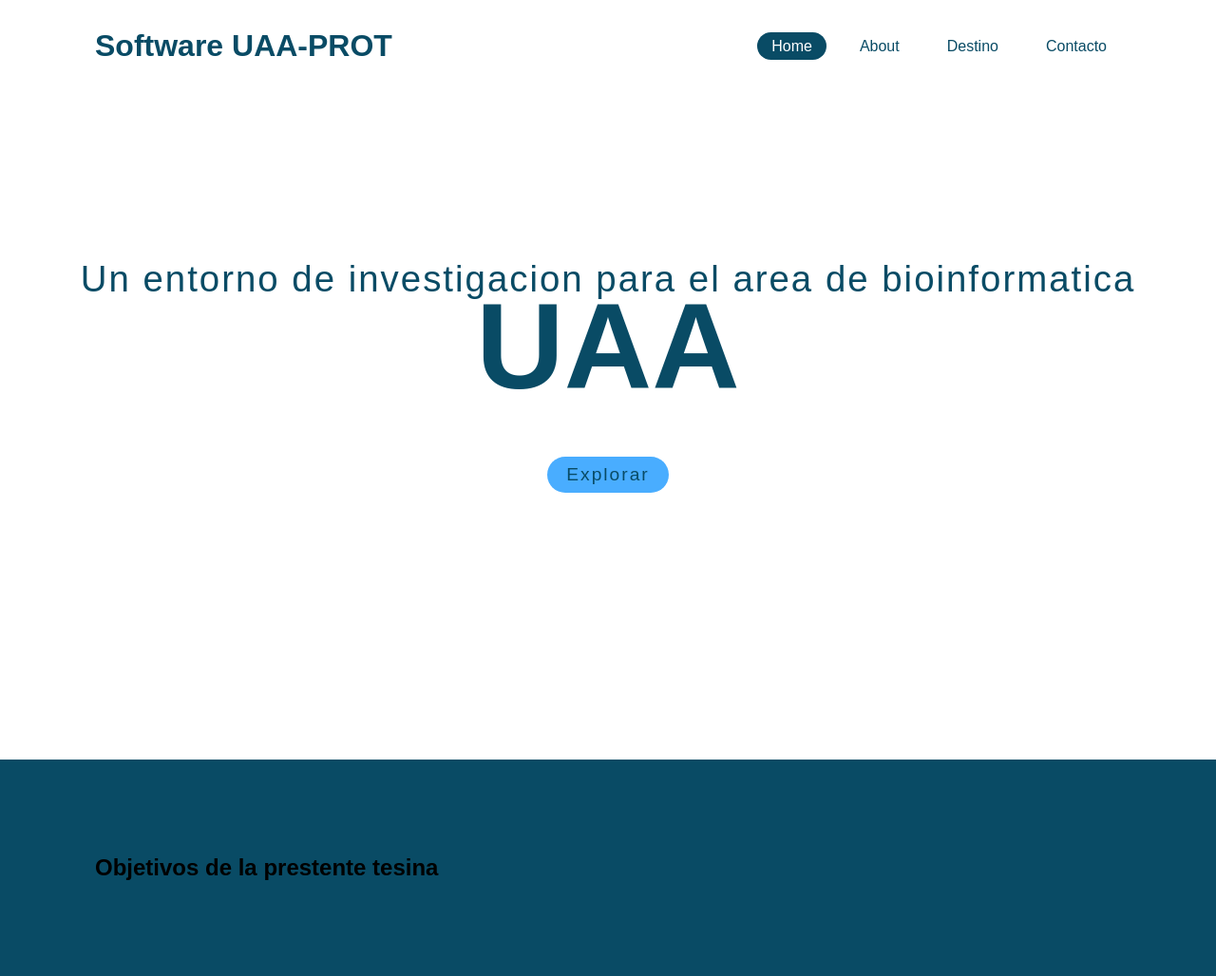
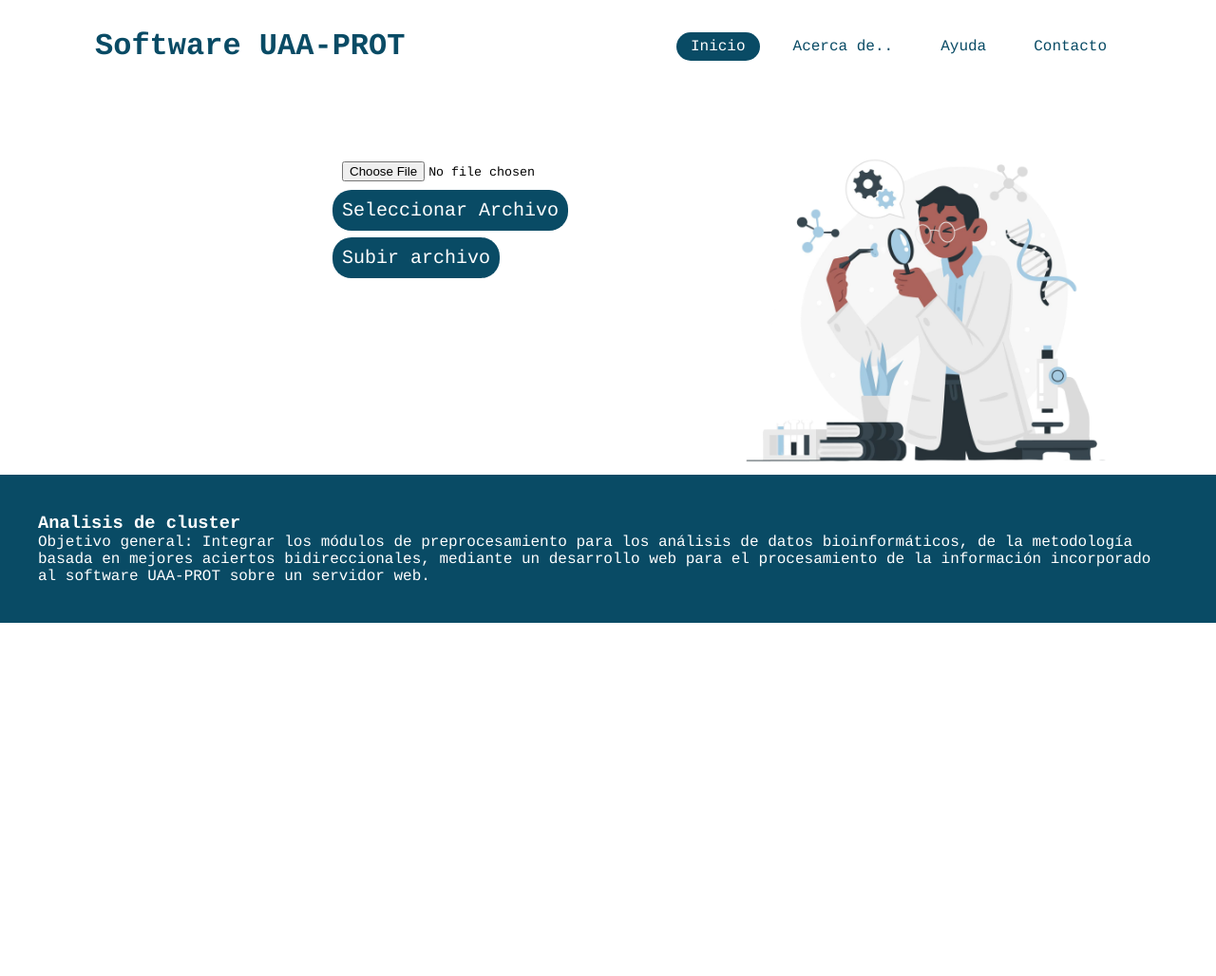
Before and after one commit to RamMG21/UAA-PROT-V1.0, a plain HTML site: page Mesa_De_Trabajo/index.html in a window 1280 px wide. Shown: the whole page at 95% size. After the commit the page ends 800 px from the top, so only its background shows below. Drawn offline with Linux system fonts and the light colour scheme.

Commit message:
front a su 60%
ahi va ya la tesina

```diff
--- a/Mesa_De_Trabajo/estilo.css
+++ b/Mesa_De_Trabajo/estilo.css
@@ -1,18 +1,13 @@
-
-*{
+*
+{
     margin: 0;
     padding: 0;
     box-sizing: border-box;
-    font-family: 'Poppins', sans-serif;
+    font-family: courier;
 }
 
-body {
-    overflow: hidden;
-    background-color: #fff
 
-}
-
-#header
+#encabezado
 {
     position: absolute;
     top: 0;
@@ -22,90 +17,112 @@ body {
     display: flex;
     justify-content: space-between;
     align-items:center;
-
 }
 
-#header .logo {
+#encabezado .logo {
     color: #094b65;
     font-weight: 700;
     font-size: 2em;
     text-decoration:none;
 }
 
-#header ul{
+#encabezado ul{
     display: flex;
     justify-content:center;
     align-items:center;
 }
 
-#header ul li{
+#encabezado ul li{
 
     list-style: none;
     margin-left:20px;
 }
 
-#header ul li a {
+#encabezado ul li a {
     text-decoration: none;
     padding: 6px 15px;
     color: #094b65;
     border-radius: 20px;
 }
 
-#header ul li a:hover,
-#header ul li a.active
+#encabezado ul li a:hover,
+#encabezado ul li a.active
 {
     background: #094b65;
     color: #fff;
 }
 
-section
+#contenedor1
 {
-    position: relative;
-    width: 100%;
-    min-height: 100vh;
-    display: flex;
-    justify-content: center;
-    align-items:center;
+    position: absolute;
+    top: 500px;
+    left: 0px;
+    padding: 40px;
+    background: #094b65;
+}
+ h3, p
+{
+    color: #fff;
+}
+
+.entrada_archivo
+{
+    border: 0;
+    outline: none;
+    position: absolute;
+    text-decoration: none;
+    top: 170px;
+    left: 360px;
+    background-color: #fff;
 
 }
 
-section #text
+
+
+#contenedor_archivos
 {
-    position:absolute;
+    position: absolute;
+    top: 100px;
+    left: 100px;
+    text-decoration: none;
+    padding: 6px 15px;
     color: #094b65;
-    font-size: 10vw;
-    text-align: center;
-    line-height:  0.55em;
-    transform: translateY(-50%);
+    border-radius: 20px;
 }
 
-section #text span
+.boton_subir
 {
-    font-size: 0.30em;
-    letter-spacing: 2px;
-    font-weight: 400;
-}
-
-#btn
-{
-
-        text-decoration:none;
-        display: inline-block;
-        padding: 8px 20px;
-        background: rgb(73, 173, 255);
-        color: #094b65;
-        font-size: 1.2em;
-        font-weight: 500;
-        letter-spacing: 2px;
-        border-radius: 40px;
-        transform: translateY(100px);
+    position: absolute;
+    top: 250px;
+    left: 350px;
+    text-decoration: none;
+    padding: 10px;
+    font-size: 20px;
+    border-radius: 20px;
+    background: #094b65;
+    color: #fff;
 
 }
 
-.sec
+#investigador
 {
-    position: relative;
-    padding: 100px;
-    background: #094b65;
+    width: 450px;
+    position: absolute;
+    top: 100px;
+    left: 750px;
 
 }
+
+
+.boton_seleccionar
+{
+    position: absolute;
+    top: 200px;
+    left: 350px;
+    text-decoration: none;
+    padding: 10px;
+    font-size: 20px;
+    border-radius: 20px;
+    background: #094b65;
+    color: #fff;
+}
--- a/Mesa_De_Trabajo/index.html
+++ b/Mesa_De_Trabajo/index.html
@@ -1,34 +1,47 @@
 <!DOCTYPE html>
 <html lang="en">
 <head>
-    <meta charset="UTF-8">
-    <meta http-equiv="X-UA-Compatible" content="IE=edge">
-    <meta name="viewport" content="width=device-width, initial-scale=1.0">
-    <link href="estilo.css" rel="stylesheet">
-    <title>Mesa de Trabajo</title>
+  <meta charset="UTF-8">
+  <meta http-equiv="X-UA-Compatible" content="IE=edge">
+  <meta name="viewport" content="width=device-width, initial-scale=1.0">
+  <link href="estilo.css" rel="stylesheet">
+  <title>Document</title>
 </head>
 <body>
 
-
-  <header id="header">
+  <header id="encabezado">
     <!-- Aquí irá la información del encabezado -->
     <a href="#" class="logo">Software UAA-PROT</a>
     <ul>
-      <li><a href="#" class="active">Home</a></li>
-      <li><a href="#">About</a></li>
-      <li><a href="#">Destino</a></li>
+      <li><a href="#" class="active">Inicio</a></li>
+      <li><a href="#">Acerca de..</a></li>
+      <li><a href="#">Ayuda</a></li>
       <li><a href="#">Contacto</a></li>
     </ul>
     </header>
 
-    <section>
-      <h2 id="text"><span>Un entorno de investigacion para el area de bioinformatica</span><br>UAA</h2>
-      <a href="#" id="btn">Explorar</a>
+    <div id="conenedor_archivos">
 
-    </section>
-    <div class="sec">
-      <h2>Objetivos de la prestente tesina</h2>
+      <input  type="file" class="entrada_archivo" />
+      <a class="boton_seleccionar" href="">Seleccionar Archivo</a>
+
+
+
     </div>
 
+    <div>
+      <a class="boton_subir" href="">Subir archivo</a>
+
+    </div>
+
+    <div id="contenedor1">
+      <h3>Analisis de cluster</h3>
+      <p>Objetivo general:
+        Integrar los módulos de preprocesamiento para los análisis de datos bioinformáticos, de la metodología basada en mejores aciertos bidireccionales, mediante un desarrollo web para el procesamiento de la información incorporado al software UAA-PROT sobre un servidor web.
+        </p>
+
+    </div>
+
+    <img id="investigador" src="10.png" />
 </body>
 </html>
```
Also changed, not shown: Mesa_De_Trabajo/10.png (added), Mesa_De_Trabajo/img/19366.jpg (added), Mesa_De_Trabajo/img/5101869.jpg (added), Mesa_De_Trabajo/img/License free.txt (added), Mesa_De_Trabajo/img/License premium.txt (added), 2 other files.
